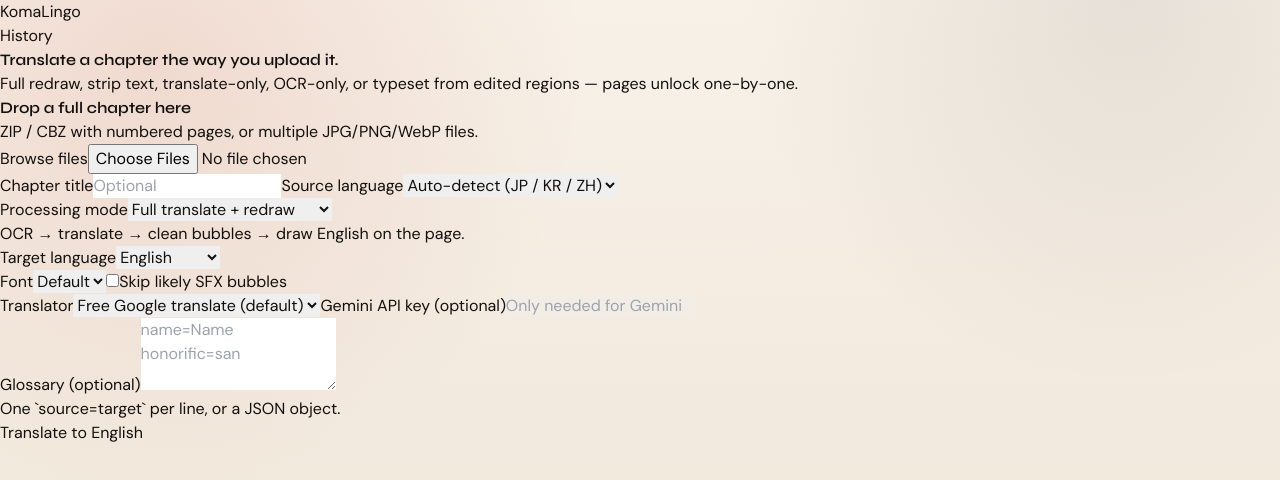
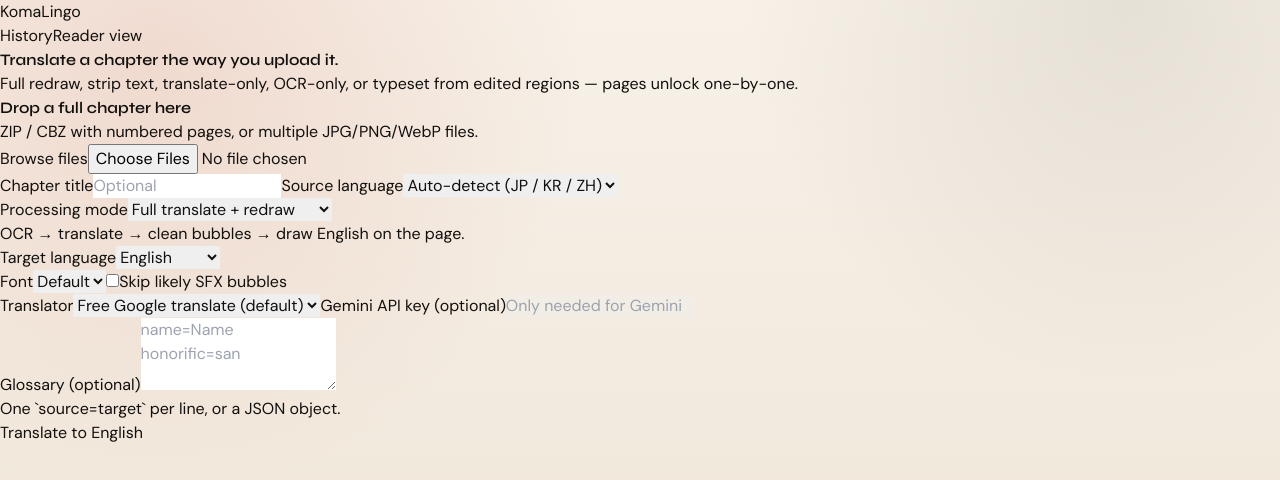
Before and after one commit to nahouchimohamed/KomaLingo, a Next.js app in the folder apps/web/: page / in a window 1280 px wide. Shown: the top 480 px of the page. Built offline with nearby package versions, Linux system fonts and the light colour scheme.

Commit message:
show reader view toggle next to history on home

```diff
--- a/apps/web/src/app/page.tsx
+++ b/apps/web/src/app/page.tsx
@@ -3,6 +3,7 @@
 import Link from "next/link";
 import { useEffect, useState } from "react";
 import { UploadPanel, UploadOptions } from "@/components/UploadPanel";
+import { ReaderToggle } from "@/components/ReaderToggle";
 import { JobProgress } from "@/components/JobProgress";
 import { ChapterStatus, createChapter, getChapter } from "@/lib/api";
 
@@ -86,6 +87,7 @@ export default function HomePage() {
           <Link href="/history" className="text-xs font-medium text-black/55 hover:text-[var(--accent)]">
             History
           </Link>
+          <ReaderToggle />
         </div>
         <h1
           className="text-4xl font-extrabold leading-tight tracking-tight text-[var(--ink)] sm:text-5xl"
```
